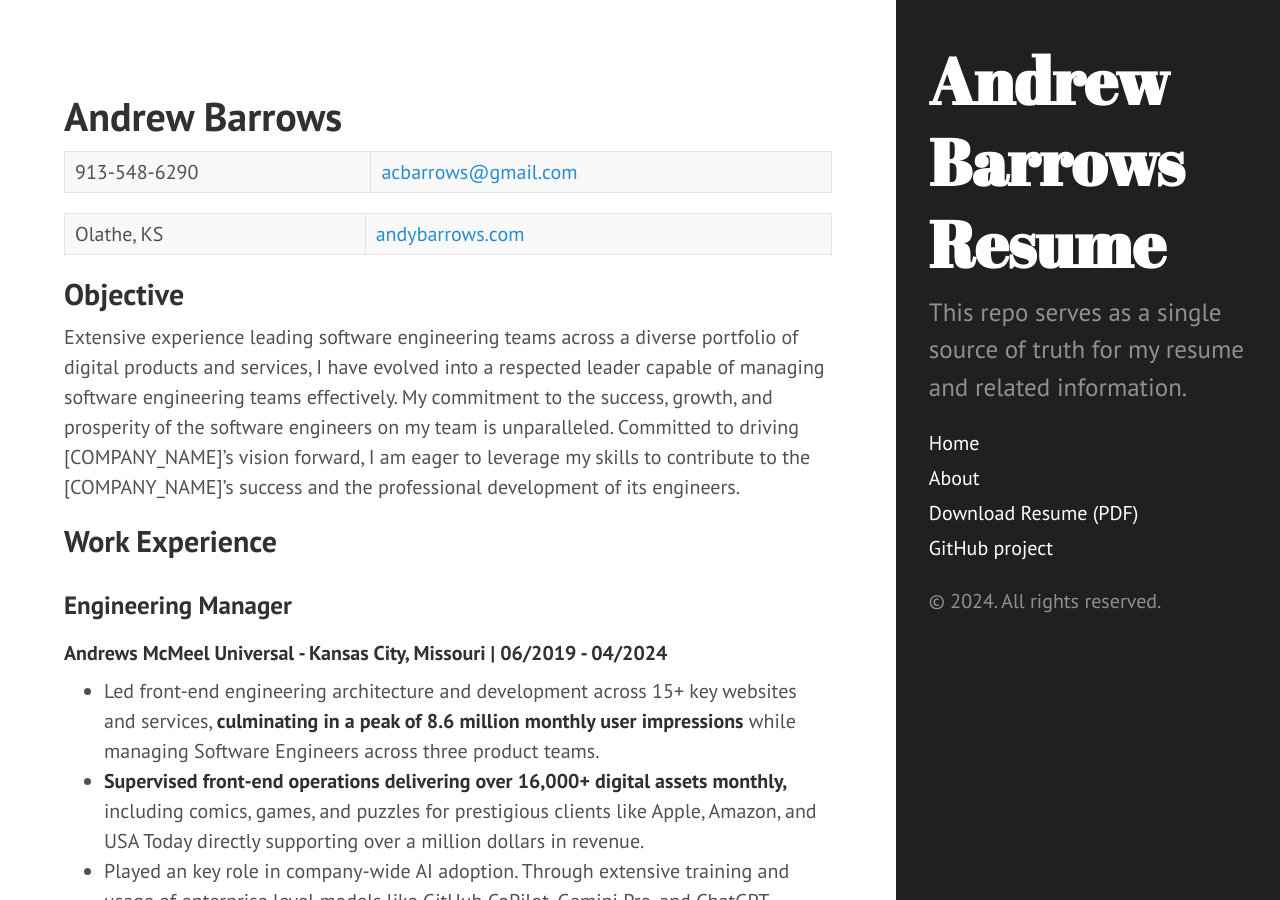
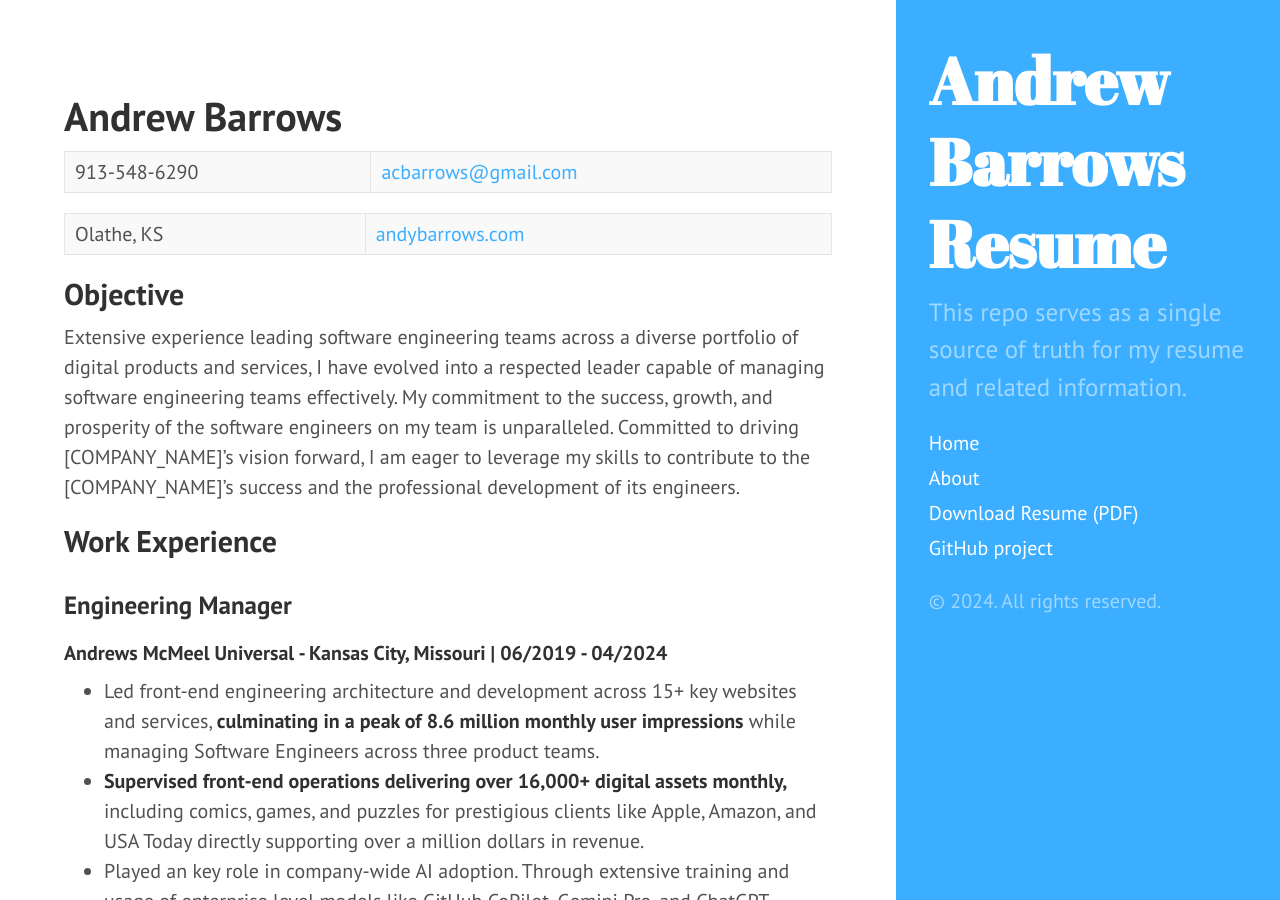
Before and after one commit to abarrows/resume, a Jekyll site: the page built from index.md, in a window 1280 px wide and 900 px high. Built offline with Jekyll 4.4.1, drawn with Linux system fonts in a browser that asks for light colours.

Commit message:
Update body class in default.html to include theme-base-0bs

```diff
--- a/_layouts/default.html
+++ b/_layouts/default.html
@@ -2,7 +2,7 @@
 <html lang="en-us">
   {% include head.html %}
 
-  <body class="layout-reverse">
+  <body class="theme-base-0bs layout-reverse">
     {% include sidebar.html %}
 
     <div class="content container">{{ content }}</div>
```
